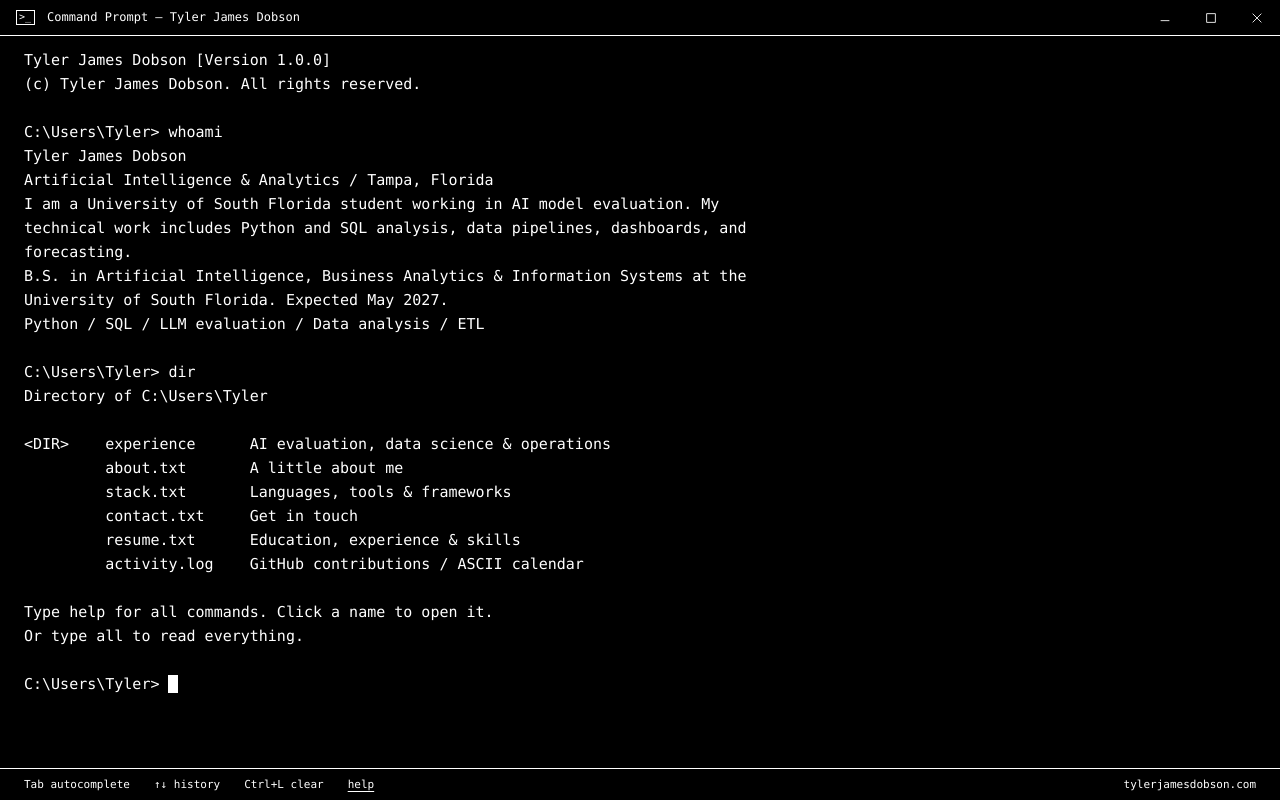
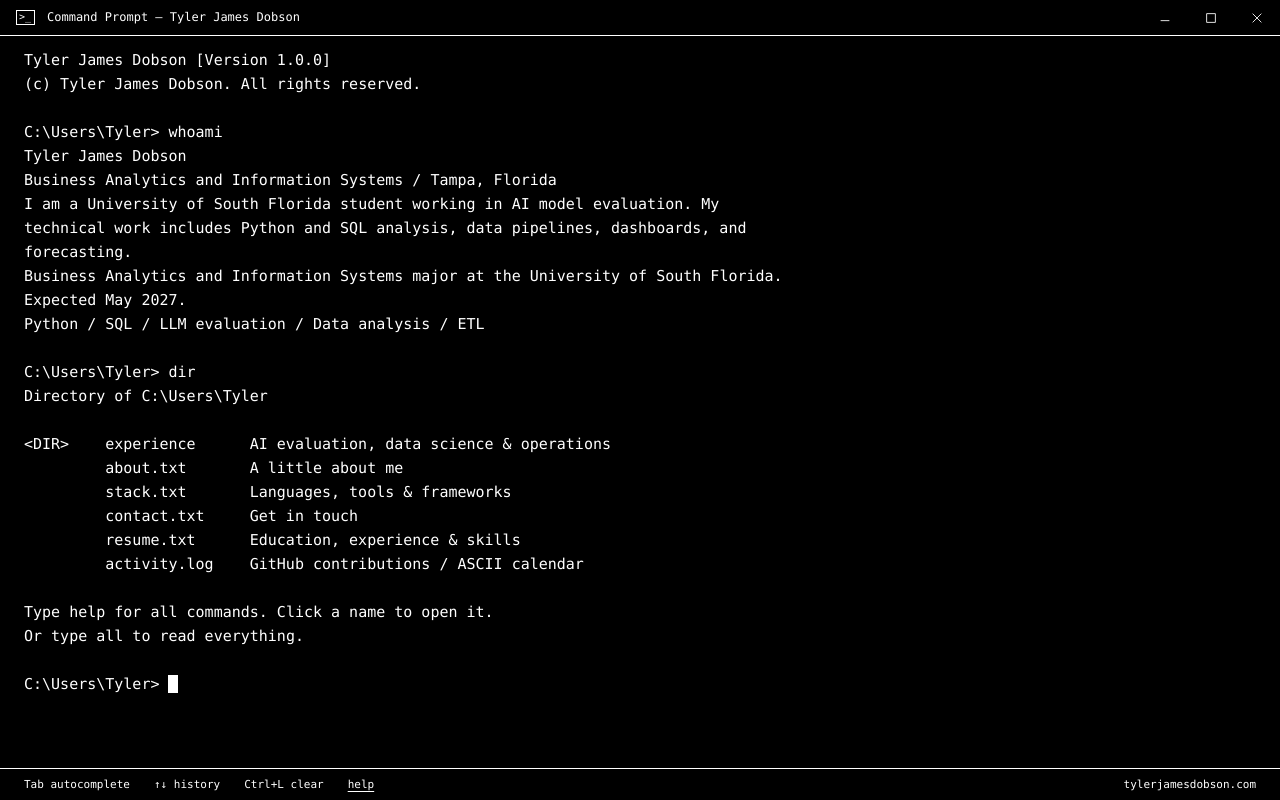
Before and after one commit to tylerdobson/tylerjamesdobson-terminal, a Next.js app: page / in a window 1280 px wide. Built offline with nearby package versions, Linux system fonts and the light colour scheme.

Commit message:
Correct portfolio education and skills

```diff
--- a/app/layout.tsx
+++ b/app/layout.tsx
@@ -2,8 +2,8 @@ import type { Metadata, Viewport } from 'next'
 import './globals.css'
 export const metadata: Metadata = {
   metadataBase: new URL('https://tylerjamesdobson.com'),
-  title: 'Tyler James Dobson — AI & Analytics',
-  description: 'Tyler James Dobson — AI model evaluation, Python and SQL analytics, and business intelligence. Explore his education, experience, skills, resume, and GitHub activity in an interactive terminal.',
+  title: 'Tyler James Dobson — Business Analytics and Information Systems',
+  description: 'Tyler James Dobson is a Business Analytics and Information Systems major at the University of South Florida. Explore his education, experience, skills, resume, and GitHub activity in an interactive terminal.',
   alternates: { canonical: '/' },
 }
 export const viewport: Viewport = { width: 'device-width', initialScale: 1, themeColor: '#000000' }
--- a/app/portfolio.ts
+++ b/app/portfolio.ts
@@ -2,7 +2,7 @@ import type { ContributionSummary } from './activity'
 import type { SkillGroup } from './tech'
 
 export const PROFILE = {
-  headline: 'Artificial Intelligence & Analytics',
+  headline: 'Business Analytics and Information Systems',
   location: 'Tampa, Florida',
   bio: 'I am a University of South Florida student working in AI model evaluation. My technical work includes Python and SQL analysis, data pipelines, dashboards, and forecasting.',
   focus: 'Python / SQL / LLM evaluation / Data analysis / ETL',
@@ -11,7 +11,7 @@ export const PROFILE = {
 export const EDUCATION = {
   school: 'University of South Florida',
   location: 'Tampa, Florida',
-  degree: 'B.S. in Artificial Intelligence, Business Analytics & Information Systems',
+  degree: 'Business Analytics and Information Systems major',
   graduation: 'Expected May 2027',
   coursework: ['Business Analytics', 'Information Systems', 'Data Analysis', 'SQL & Databases', 'Programming Fundamentals (Python, Java)', 'Statistics'],
 }
--- a/app/tech.ts
+++ b/app/tech.ts
@@ -1,9 +1,8 @@
 export type SkillGroup = { name: string; items: string[] }
 
 export const SKILL_GROUPS: SkillGroup[] = [
-  { name: 'Languages', items: ['Python', 'SQL', 'JavaScript', 'TypeScript', 'R', 'Java', 'HTML', 'CSS'] },
+  { name: 'Languages', items: ['Python', 'SQL', 'JavaScript', 'TypeScript', 'Java', 'HTML', 'CSS'] },
   { name: 'Data & business intelligence', items: ['pandas', 'NumPy', 'ETL', 'Tableau', 'Power BI', 'Excel', 'SQLite', 'Streamlit', 'Plotly'] },
   { name: 'Web development', items: ['React', 'Next.js', 'Node.js', 'Astro', 'Tailwind CSS', 'Vite', 'Three.js', 'Supabase'] },
-  { name: 'AI & assisted development', items: ['LLM evaluation', 'Prompt engineering', 'Claude Code', 'Codex', 'Cursor'] },
   { name: 'Development & testing', items: ['Git / GitHub', 'pytest', 'Playwright', 'VS Code', 'PowerShell'] },
 ]
```
Also changed, not shown: 1 other file (tests, documents, lock files or other folders).
